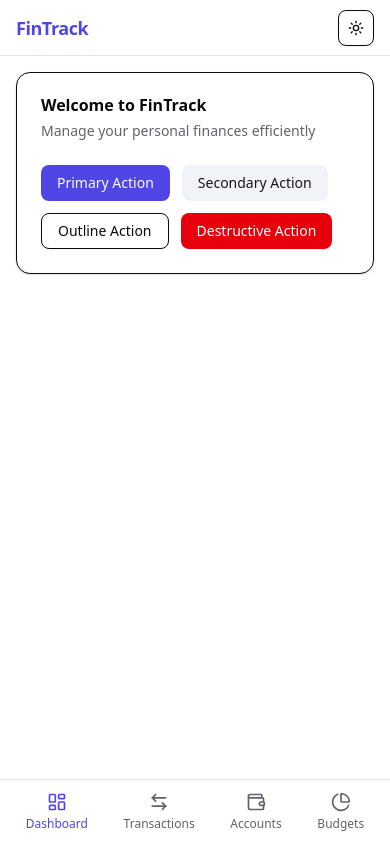
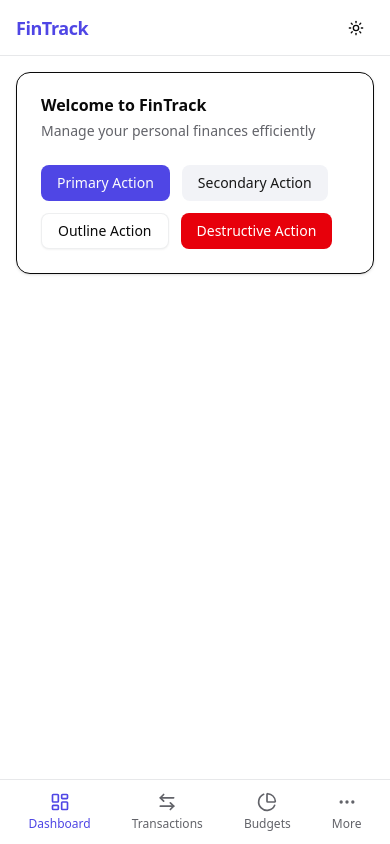
Before and after one commit to DolgopolovArseniy/fintrack, a React (Vite) app: page / in a window 390 px wide. Built offline with nearby package versions, Linux system fonts and the light colour scheme.

Commit message:
feat(ui): add mobile more sheet navigation and refine focus styling

```diff
--- a/package.json
+++ b/package.json
@@ -26,6 +26,7 @@
   "dependencies": {
     "class-variance-authority": "^0.7.1",
     "clsx": "^2.1.1",
+    "cn": "^0.4.0",
     "lucide-react": "^1.16.0",
     "radix-ui": "^1.6.7",
     "react": "^19.2.8",
--- a/src/app/components/ThemeToggle.tsx
+++ b/src/app/components/ThemeToggle.tsx
@@ -17,7 +17,7 @@ export function ThemeToggle() {
     <DropdownMenu>
       <DropdownMenuTrigger asChild>
         <Button
-          variant="outline"
+          variant="ghost"
           size="icon"
           aria-label={t('layout.theme.toggle')}
         >
--- a/src/app/layouts/AppLayout.tsx
+++ b/src/app/layouts/AppLayout.tsx
@@ -2,6 +2,7 @@ import * as React from 'react';
 import {
   ArrowLeftRight,
   LayoutDashboard,
+  MoreHorizontal,
   PieChart,
   Settings,
   Tags,
@@ -9,6 +10,13 @@ import {
 } from 'lucide-react';
 import { ThemeToggle } from '@/app/components/ThemeToggle';
 import { Separator } from '@/components/ui/separator';
+import {
+  Sheet,
+  SheetContent,
+  SheetHeader,
+  SheetTitle,
+  SheetTrigger,
+} from '@/components/ui/sheet';
 import { useTranslation, type TranslationKey } from '@/lib/i18n';
 import { cn } from '@/lib/cn';
 
@@ -17,6 +25,7 @@ export interface NavItem {
   labelKey: TranslationKey;
   icon: React.ComponentType<{ className?: string }>;
   href: string;
+  isPrimaryMobile?: boolean;
 }
 
 export const navItems: NavItem[] = [
@@ -25,24 +34,27 @@ export const navItems: NavItem[] = [
     labelKey: 'nav.dashboard',
     icon: LayoutDashboard,
     href: '#dashboard',
+    isPrimaryMobile: true,
   },
   {
     id: 'transactions',
     labelKey: 'nav.transactions',
     icon: ArrowLeftRight,
     href: '#transactions',
+    isPrimaryMobile: true,
+  },
+  {
+    id: 'budgets',
+    labelKey: 'nav.budgets',
+    icon: PieChart,
+    href: '#budgets',
+    isPrimaryMobile: true,
   },
   {
     id: 'accounts',
     labelKey: 'nav.accounts',
     icon: Wallet,
     href: '#accounts',
-  },
-  {
-    id: 'budgets',
-    labelKey: 'nav.budgets',
-    icon: PieChart,
-    href: '#budgets',
   },
   {
     id: 'categories',
@@ -65,6 +77,13 @@ export interface AppLayoutProps {
 export function AppLayout({ children }: AppLayoutProps) {
   const { t } = useTranslation();
   const [activeItem, setActiveItem] = React.useState<string>('dashboard');
+  const [isMoreOpen, setIsMoreOpen] = React.useState<boolean>(false);
+
+  const primaryMobileItems = navItems.filter((item) => item.isPrimaryMobile);
+  const secondaryMobileItems = navItems.filter((item) => !item.isPrimaryMobile);
+  const isSecondaryActive = secondaryMobileItems.some(
+    (item) => item.id === activeItem,
+  );
 
   return (
     <div className="flex min-h-screen bg-background text-foreground">
@@ -92,7 +111,7 @@ export function AppLayout({ children }: AppLayoutProps) {
                 className={cn(
                   'flex items-center gap-3 rounded-md px-3 py-2 text-sm font-medium transition-colors',
                   isActive
-                    ? 'bg-sidebar-accent text-sidebar-primary font-semibold'
+                    ? 'bg-sidebar-accent font-semibold text-sidebar-primary'
                     : 'text-sidebar-foreground hover:bg-sidebar-accent/50',
                 )}
               >
@@ -124,7 +143,7 @@ export function AppLayout({ children }: AppLayoutProps) {
           style={{ paddingBottom: 'env(safe-area-inset-bottom, 0px)' }}
         >
           <div className="flex h-16 items-center justify-around px-2">
-            {navItems.slice(0, 4).map((item) => {
+            {primaryMobileItems.map((item) => {
               const Icon = item.icon;
               const isActive = activeItem === item.id;
               return (
@@ -136,7 +155,7 @@ export function AppLayout({ children }: AppLayoutProps) {
                     setActiveItem(item.id);
                   }}
                   className={cn(
-                    'flex flex-col items-center justify-center gap-1 rounded-md px-2 py-1 text-xs transition-colors',
+                    'flex flex-col items-center justify-center gap-1 rounded-md px-3 py-1 text-xs transition-colors',
                     isActive
                       ? 'font-medium text-primary'
                       : 'text-muted-foreground hover:text-foreground',
@@ -147,6 +166,56 @@ export function AppLayout({ children }: AppLayoutProps) {
                 </a>
               );
             })}
+
+            {/* "More" Sheet trigger for remaining items */}
+            <Sheet open={isMoreOpen} onOpenChange={setIsMoreOpen}>
+              <SheetTrigger asChild>
+                <button
+                  type="button"
+                  aria-label={t('nav.more')}
+                  className={cn(
+                    'flex flex-col items-center justify-center gap-1 rounded-md px-3 py-1 text-xs transition-colors',
+                    isSecondaryActive
+                      ? 'font-medium text-primary'
+                      : 'text-muted-foreground hover:text-foreground',
+                  )}
+                >
+                  <MoreHorizontal className="h-5 w-5" />
+                  <span>{t('nav.more')}</span>
+                </button>
+              </SheetTrigger>
+              <SheetContent side="bottom" className="rounded-t-xl pb-6">
+                <SheetHeader className="text-left">
+                  <SheetTitle>{t('nav.more')}</SheetTitle>
+                </SheetHeader>
+                <div className="grid grid-cols-1 gap-2 pt-2">
+                  {secondaryMobileItems.map((item) => {
+                    const Icon = item.icon;
+                    const isActive = activeItem === item.id;
+                    return (
+                      <a
+                        key={item.id}
+                        href={item.href}
+                        onClick={(e) => {
+                          e.preventDefault();
+                          setActiveItem(item.id);
+                          setIsMoreOpen(false);
+                        }}
+                        className={cn(
+                          'flex items-center gap-3 rounded-md px-3 py-3 text-sm font-medium transition-colors',
+                          isActive
+                            ? 'bg-secondary font-semibold text-primary'
+                            : 'text-foreground hover:bg-muted',
+                        )}
+                      >
+                        <Icon className="h-5 w-5 shrink-0" />
+                        <span>{t(item.labelKey)}</span>
+                      </a>
+                    );
+                  })}
+                </div>
+              </SheetContent>
+            </Sheet>
           </div>
         </nav>
       </div>
--- a/src/components/ui/button.tsx
+++ b/src/components/ui/button.tsx
@@ -4,7 +4,7 @@ import { Slot } from 'radix-ui';
 import { cn } from '@/lib/cn';
 
 const buttonVariants = cva(
-  "inline-flex shrink-0 items-center justify-center gap-2 rounded-md text-sm font-medium whitespace-nowrap transition-all outline-none focus-visible:border-ring focus-visible:ring-[3px] focus-visible:ring-ring/50 disabled:pointer-events-none disabled:opacity-50 aria-invalid:border-destructive aria-invalid:ring-destructive/20 dark:aria-invalid:ring-destructive/40 [&_svg]:pointer-events-none [&_svg]:shrink-0 [&_svg:not([class*='size-'])]:size-4",
+  "inline-flex shrink-0 items-center justify-center gap-2 rounded-md text-sm font-medium whitespace-nowrap transition-all outline-none focus-visible:ring-2 focus-visible:ring-primary/25 disabled:pointer-events-none disabled:opacity-50 aria-invalid:border-destructive aria-invalid:ring-destructive/20 dark:aria-invalid:ring-destructive/40 [&_svg]:pointer-events-none [&_svg]:shrink-0 [&_svg:not([class*='size-'])]:size-4",
   {
     variants: {
       variant: {
@@ -12,7 +12,7 @@ const buttonVariants = cva(
         destructive:
           'bg-destructive text-white hover:bg-destructive/90 focus-visible:ring-destructive/20 dark:bg-destructive/60 dark:focus-visible:ring-destructive/40',
         outline:
-          'border bg-background shadow-xs hover:bg-accent hover:text-accent-foreground dark:border-input dark:bg-input/30 dark:hover:bg-input/50',
+          'border border-border/70 bg-background shadow-xs hover:bg-accent/60 hover:text-accent-foreground dark:border-input dark:bg-input/20 dark:hover:bg-input/40',
         secondary:
           'bg-secondary text-secondary-foreground hover:bg-secondary/80',
         ghost:
--- /dev/null
+++ b/src/components/ui/sheet.tsx
@@ -0,0 +1,148 @@
+import * as React from 'react';
+import { XIcon } from 'lucide-react';
+import { Dialog as SheetPrimitive } from 'radix-ui';
+import { cn } from '@/lib/cn';
+
+function Sheet({ ...props }: React.ComponentProps<typeof SheetPrimitive.Root>) {
+  return <SheetPrimitive.Root data-slot="sheet" {...props} />;
+}
+
+function SheetTrigger({
+  ...props
+}: React.ComponentProps<typeof SheetPrimitive.Trigger>) {
+  return <SheetPrimitive.Trigger data-slot="sheet-trigger" {...props} />;
+}
+
+function SheetClose({
+  ...props
+}: React.ComponentProps<typeof SheetPrimitive.Close>) {
+  return <SheetPrimitive.Close data-slot="sheet-close" {...props} />;
+}
+
+function SheetPortal({
+  ...props
+}: React.ComponentProps<typeof SheetPrimitive.Portal>) {
+  return <SheetPrimitive.Portal data-slot="sheet-portal" {...props} />;
+}
+
+function SheetOverlay({
+  className,
+  ...props
+}: React.ComponentProps<typeof SheetPrimitive.Overlay>) {
+  return (
+    <SheetPrimitive.Overlay
+      data-slot="sheet-overlay"
+      className={cn(
+        'fixed inset-0 z-50 bg-black/50 data-[state=closed]:animate-out data-[state=closed]:fade-out-0 data-[state=open]:animate-in data-[state=open]:fade-in-0',
+        className,
+      )}
+      {...props}
+    />
+  );
+}
+
+function SheetContent({
+  className,
+  children,
+  side = 'right',
+  showCloseButton = true,
+  onOpenAutoFocus,
+  ...props
+}: React.ComponentProps<typeof SheetPrimitive.Content> & {
+  side?: 'top' | 'right' | 'bottom' | 'left';
+  showCloseButton?: boolean;
+}) {
+  return (
+    <SheetPortal>
+      <SheetOverlay />
+      <SheetPrimitive.Content
+        data-slot="sheet-content"
+        onOpenAutoFocus={(e) => {
+          e.preventDefault();
+          onOpenAutoFocus?.(e);
+        }}
+        className={cn(
+          'fixed z-50 flex flex-col gap-4 bg-background shadow-lg transition ease-in-out data-[state=closed]:animate-out data-[state=closed]:duration-300 data-[state=open]:animate-in data-[state=open]:duration-500',
+          side === 'right' &&
+            'inset-y-0 right-0 h-full w-3/4 border-l border-border/60 data-[state=closed]:slide-out-to-right data-[state=open]:slide-in-from-right sm:max-w-sm',
+          side === 'left' &&
+            'inset-y-0 left-0 h-full w-3/4 border-r border-border/60 data-[state=closed]:slide-out-to-left data-[state=open]:slide-in-from-left sm:max-w-sm',
+          side === 'top' &&
+            'inset-x-0 top-0 h-auto border-b border-border/60 data-[state=closed]:slide-out-to-top data-[state=open]:slide-in-from-top',
+          side === 'bottom' &&
+            'inset-x-0 bottom-0 h-auto border-t border-border/60 data-[state=closed]:slide-out-to-bottom data-[state=open]:slide-in-from-bottom',
+          className,
+        )}
+        {...props}
+      >
+        {side === 'bottom' && (
+          <div className="mx-auto -mt-1 h-1.5 w-12 rounded-full bg-muted-foreground/20" />
+        )}
+        {children}
+        {showCloseButton && (
+          <SheetPrimitive.Close className="absolute top-4 right-4 rounded-md p-1.5 text-muted-foreground transition-colors hover:bg-muted hover:text-foreground focus:outline-none focus-visible:ring-1 focus-visible:ring-primary/30 disabled:pointer-events-none">
+            <XIcon className="size-4" />
+            <span className="sr-only">Close</span>
+          </SheetPrimitive.Close>
+        )}
+      </SheetPrimitive.Content>
+    </SheetPortal>
+  );
+}
+
+function SheetHeader({ className, ...props }: React.ComponentProps<'div'>) {
+  return (
+    <div
+      data-slot="sheet-header"
+      className={cn('flex flex-col gap-1.5 p-4', className)}
+      {...props}
+    />
+  );
+}
+
+function SheetFooter({ className, ...props }: React.ComponentProps<'div'>) {
+  return (
+    <div
+      data-slot="sheet-footer"
+      className={cn('mt-auto flex flex-col gap-2 p-4', className)}
+      {...props}
+    />
+  );
+}
+
+function SheetTitle({
+  className,
+  ...props
+}: React.ComponentProps<typeof SheetPrimitive.Title>) {
+  return (
+    <SheetPrimitive.Title
+      data-slot="sheet-title"
+      className={cn('font-semibold text-foreground', className)}
+      {...props}
+    />
+  );
+}
+
+function SheetDescription({
+  className,
+  ...props
+}: React.ComponentProps<typeof SheetPrimitive.Description>) {
+  return (
+    <SheetPrimitive.Description
+      data-slot="sheet-description"
+      className={cn('text-sm text-muted-foreground', className)}
+      {...props}
+    />
+  );
+}
+
+export {
+  Sheet,
+  SheetTrigger,
+  SheetClose,
+  SheetContent,
+  SheetHeader,
+  SheetFooter,
+  SheetTitle,
+  SheetDescription,
+};
--- a/src/index.css
+++ b/src/index.css
@@ -85,9 +85,9 @@
   --accent-foreground: oklch(0.205 0 0);
   --destructive: oklch(0.577 0.245 27.3);
   --destructive-foreground: oklch(0.99 0 0);
-  --border: oklch(0.92 0.005 277);
-  --input: oklch(0.92 0.005 277);
-  --ring: oklch(0.51 0.23 277);
+  --border: oklch(0.93 0.003 277);
+  --input: oklch(0.93 0.003 277);
+  --ring: oklch(0.51 0.23 277 / 0.3);
 
   --income: oklch(0.6 0.18 150);
   --income-foreground: oklch(0.99 0 0);
@@ -110,8 +110,8 @@
   --sidebar-primary-foreground: oklch(0.99 0 0);
   --sidebar-accent: oklch(0.95 0.005 277);
   --sidebar-accent-foreground: oklch(0.205 0 0);
-  --sidebar-border: oklch(0.92 0.005 277);
-  --sidebar-ring: oklch(0.51 0.23 277);
+  --sidebar-border: oklch(0.93 0.003 277);
+  --sidebar-ring: oklch(0.51 0.23 277 / 0.3);
 
   --cat-slate: oklch(0.55 0.03 260);
   --cat-red: oklch(0.58 0.22 25);
@@ -144,9 +144,9 @@
   --accent-foreground: oklch(0.98 0 0);
   --destructive: oklch(0.65 0.22 25);
   --destructive-foreground: oklch(0.99 0 0);
-  --border: oklch(0.28 0.01 277);
-  --input: oklch(0.28 0.01 277);
-  --ring: oklch(0.65 0.2 277);
+  --border: oklch(0.24 0.006 277);
+  --input: oklch(0.24 0.006 277);
+  --ring: oklch(0.65 0.2 277 / 0.3);
 
   --income: oklch(0.68 0.17 150);
   --income-foreground: oklch(0.1 0 0);
```
Also changed, not shown: 1 other file (tests, documents, lock files or other folders).
